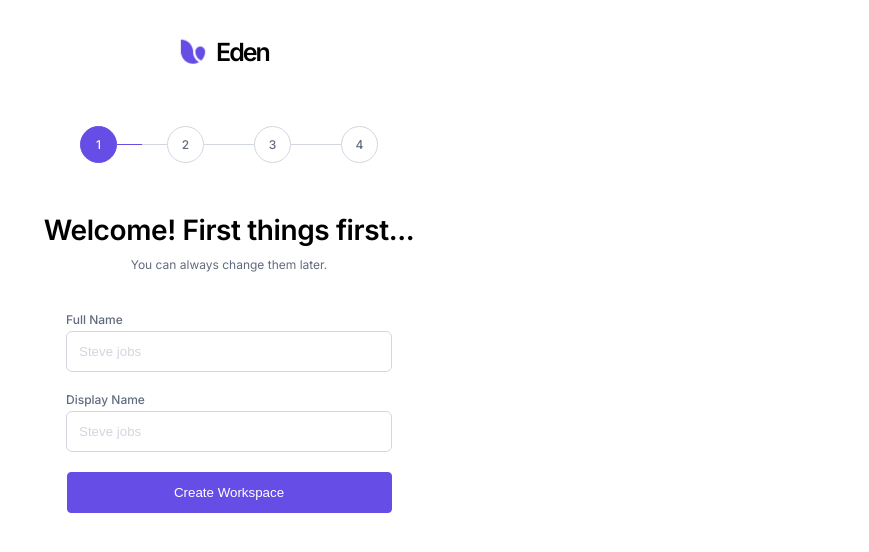
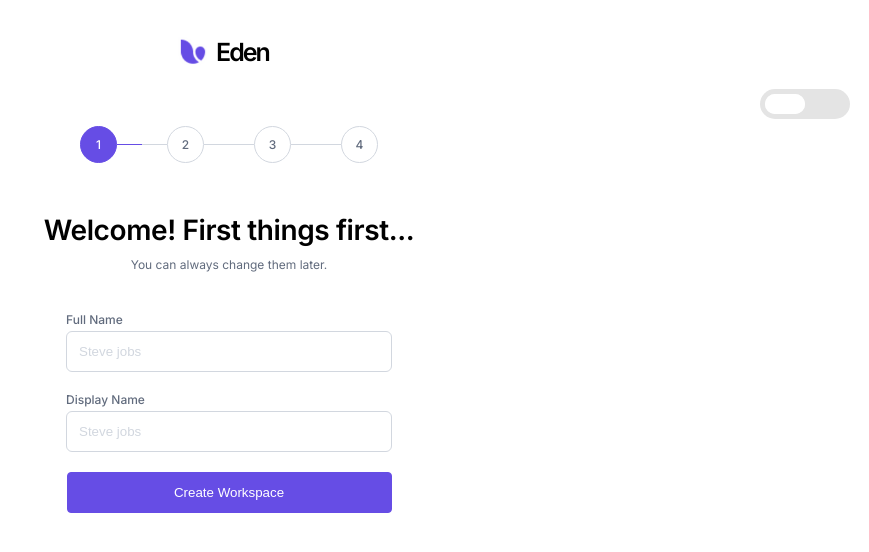
Before and after one commit to HitanshiMehta/CutshortOnboarding, a React (Create React App) app: page / in a window 1280 px wide. Shown: the top 552 px of the page, without its empty margins (411-1280 px from the left). Built offline with nearby package versions, Linux system fonts and the light colour scheme.

Commit message:
toggle added

```diff
--- a/src/App.js
+++ b/src/App.js
@@ -1,9 +1,12 @@
 import { OnBoarding } from "./pages/OnBoarding";
+import { ThemeContextWrapper } from "./Theme/ThemeWrapper";
 
 function App() {
   return (
     <div className="App d-flex">
-      <OnBoarding />
+      <ThemeContextWrapper>
+        <OnBoarding />
+      </ThemeContextWrapper>
     </div>
   );
 }
--- /dev/null
+++ b/src/Context/ThemeContext.js
@@ -0,0 +1,11 @@
+import { createContext } from "react";
+
+export const themes = {
+  dark: "",
+  light: "white-content",
+};
+
+export const ThemeContext = createContext({
+  theme: themes.dark,
+  changeTheme: () => {},
+});
--- /dev/null
+++ b/src/Theme/ThemeWrapper.js
@@ -0,0 +1,28 @@
+import React, { useState, useEffect } from "react";
+import { ThemeContext, themes } from "../Context/ThemeContext";
+
+export const ThemeContextWrapper = (props) => {
+  const [theme, setTheme] = useState(themes.dark);
+
+  function changeTheme(theme) {
+    setTheme(theme);
+  }
+
+  useEffect(() => {
+    switch (theme) {
+      case themes.light:
+        document.body.classList.add("white-content");
+        break;
+      case themes.dark:
+      default:
+        document.body.classList.remove("white-content");
+        break;
+    }
+  }, [theme]);
+
+  return (
+    <ThemeContext.Provider value={{ theme: theme, changeTheme: changeTheme }}>
+      {props.children}
+    </ThemeContext.Provider>
+  );
+};
--- /dev/null
+++ b/src/components/ToggleDark/ToggleDark.js
@@ -0,0 +1,63 @@
+import "./ToggleDark.scss";
+import React from "react";
+
+export const ToggleDark = (props) => {
+  return (
+    <div>
+      <div class="wrapper">
+        <label class="switch">
+          <input
+            type="checkbox"
+            id="checkbox-toggle"
+            onClick={() => {
+              props.toggleDark();
+            }}
+          />
+          <span class="slider">
+            <div class="fish">
+              <div class="body"></div>
+              <div class="eye"></div>
+              <div class="tail"></div>
+            </div>
+          </span>
+          <span class="wave"> </span>
+          <div class="boat">
+            <div class="bottom"></div>
+            <div class="mast"></div>
+            <div class="rectangle-sm"></div>
+            <div class="rectangle-lg"></div>
+          </div>
+        </label>
+      </div>
+
+      <svg viewBox="0 0 180 100" width="100%">
+        <filter width="100%" height="100%" x="0%" y="0%" id="wave">
+          <feTurbulence
+            type="fractalNoise"
+            baseFrequency="0.000001"
+            id="turbulence"
+            numOctaves="1"
+            result="turbulence"
+          >
+            <animate
+              id="noiseAnimate"
+              attributeName="baseFrequency"
+              values="0.095,0.000001;0.025,0.2;"
+              dur="1.4s"
+              repeatCount="indefinite"
+            ></animate>
+          </feTurbulence>
+          <feDisplacementMap
+            in="SourceGraphic"
+            in2="warpOffset"
+            scale="6"
+            dy="10.0rem"
+            xChannelSelector="R"
+            yChannelSelector="G"
+          ></feDisplacementMap>
+          <feGaussianBlur stdDeviation="0.5" />
+        </filter>
+      </svg>
+    </div>
+  );
+};
--- /dev/null
+++ b/src/components/ToggleDark/ToggleDark.scss
@@ -0,0 +1,271 @@
+.wrapper {
+  position: absolute;
+  width: 10%;
+  height: 20%;
+  overflow-y: scroll;
+  right: 0%;
+}
+.wrapper .switch {
+  position: absolute;
+  left: 50%;
+  top: 60%;
+  transform: translate(-50%, -50%);
+  width: 9rem;
+  height: 3rem;
+}
+.wrapper .switch input {
+  display: none;
+}
+.wrapper .switch .wave {
+  position: absolute;
+  top: 0;
+  left: 0;
+  border-radius: 4rem;
+  width: 9rem;
+  height: 3rem;
+  display: none;
+}
+.wrapper .switch .wave:after {
+  content: "";
+  width: 6rem;
+  height: 0.3rem;
+  border-radius: 100%;
+  background: #fff;
+  position: absolute;
+  top: 0.3rem;
+  left: 20%;
+  opacity: 0.4;
+}
+.wrapper .switch .wave:before {
+  content: "";
+  width: 3.5rem;
+  height: 0.2rem;
+  border-radius: 100%;
+  background: #fff;
+  position: absolute;
+  top: 1rem;
+  left: 30%;
+  opacity: 0.3;
+}
+.wrapper .switch .slider {
+  position: absolute;
+  cursor: pointer;
+  top: 0;
+  left: 0;
+  right: 0;
+  bottom: 0;
+  background-color: #e4e4e4;
+  transition: all 1.4s;
+  border-radius: 5rem;
+  z-index: 100;
+  overflow: hidden;
+}
+.wrapper .switch .slider:before,
+.wrapper .switch .slider:after {
+  position: absolute;
+  content: "";
+  height: 2rem;
+  width: 4rem;
+  left: 0.5rem;
+  bottom: 0.5rem;
+  border-radius: 3rem;
+  background-color: #fff;
+}
+.wrapper .switch .slider:before {
+  transition: 0.4s;
+}
+.wrapper .switch .slider:after {
+  transition: 0.5s;
+}
+.wrapper .switch .slider .fish {
+  position: absolute;
+  left: -25%;
+  top: -15%;
+  transition: 1.5s all;
+}
+.wrapper .switch .slider .fish .body {
+  width: 2rem;
+  height: 2rem;
+  background: repeating-linear-gradient(
+    -45deg,
+    #e79c2a,
+    #e79c2a 0.5rem,
+    #fb7813 0.5rem,
+    #fb7813 1rem
+  );
+  border-radius: 0 100% 20% 100%;
+  transform: rotate(-45deg);
+  position: relative;
+}
+.wrapper .switch .slider .fish .eye {
+  position: absolute;
+  top: 0.8rem;
+  left: 1.5rem;
+  width: 0.4rem;
+  height: 0.4rem;
+  background-color: #000;
+  border-radius: 100%;
+}
+.wrapper .switch .slider .fish .eye:after {
+  content: "";
+  width: 1px;
+  height: 1px;
+  background-color: #fff;
+  border-radius: 100%;
+  position: absolute;
+  top: 25%;
+  left: 25%;
+}
+.wrapper .switch .slider .fish .tail {
+  width: 0.5rem;
+  height: 0.5rem;
+  background: repeating-linear-gradient(
+    -45deg,
+    #e79c2a,
+    #e79c2a 0.5rem,
+    #fb7813 0.5rem,
+    #fb7813 1rem
+  );
+  border-radius: 100% 10% 0 10%;
+  transform: rotate(-45deg);
+  position: absolute;
+  left: -0.8rem;
+  top: 40%;
+}
+.wrapper .switch input:checked + .slider {
+  background-color: transparent;
+}
+.wrapper .switch input:checked + .slider .fish {
+  animation: fishMovement 4s linear infinite;
+}
+.wrapper .switch input:checked ~ .wave {
+  background-color: #3398d9;
+  display: block;
+  filter: url(#wave);
+}
+.wrapper .switch input:checked + .slider:before {
+  transform: translateX(4rem);
+}
+.wrapper .switch input:checked + .slider:after {
+  transform: translateX(4rem);
+}
+.wrapper .switch input:checked ~ .boat {
+  top: -25%;
+  opacity: 1;
+  z-index: -1;
+  animation: boatMovement 3s linear alternate infinite;
+}
+.wrapper .switch .boat {
+  position: absolute;
+  top: 100%;
+  left: 25%;
+  width: 4rem;
+  height: 10rem;
+  transition: 0.6s all cubic-bezier(0.68, -0.6, 0.32, 1.6);
+  opacity: 0;
+}
+.wrapper .switch .boat .bottom {
+  border-top: 1.5rem solid #d64242;
+  border-left: 1rem solid transparent;
+  border-right: 1rem solid transparent;
+  height: 0;
+  width: 4rem;
+  border-radius: 2px;
+}
+.wrapper .switch .boat .bottom:after {
+  content: "";
+  width: 5rem;
+  border-top: 4px solid #000;
+  border-left: 3px solid transparent;
+  border-right: 3px solid transparent;
+  height: 0;
+  position: absolute;
+  top: 3px;
+  left: 2px;
+  opacity: 0.2;
+}
+.wrapper .switch .boat .mast {
+  position: absolute;
+  width: 3px;
+  height: 3.5rem;
+  background: #6f4914;
+  left: 70%;
+  bottom: 100%;
+}
+.wrapper .switch .boat .rectangle-sm {
+  width: 0;
+  height: 0;
+  border-top: 1.5rem solid transparent;
+  border-left: 1rem solid #d6d6d6;
+  border-right: 1rem solid transparent;
+  border-radius: 0 0 0 0;
+  position: absolute;
+  left: 80%;
+  bottom: 110%;
+}
+.wrapper .switch .boat .rectangle-lg {
+  width: 0;
+  height: 0;
+  border-top: 2.5rem solid transparent;
+  border-left: 1rem solid transparent;
+  border-right: 1.5rem solid #d6d6d6;
+  border-radius: 0 0 0 0;
+  position: absolute;
+  left: 5%;
+  bottom: 110%;
+}
+.wrapper a {
+  color: #fff;
+  padding: 1.5rem;
+  display: block;
+  font-family: sans-serif;
+  font-size: 1rem;
+  position: absolute;
+}
+svg {
+  display: none;
+}
+@keyframes fishMovement {
+  60% {
+    transform: translate(-50%, 50%);
+  }
+  65% {
+    transform: translate(50%, 50%);
+  }
+  100% {
+    transform: translate(10rem, 50%);
+  }
+}
+@keyframes boatMovement {
+  30% {
+    transform: rotate(-5deg);
+  }
+  60% {
+    transform: rotate(5deg);
+  }
+  100% {
+    transform: rotate(0);
+  }
+}
+@keyframes twinkling {
+  30% {
+    opacity: 0.4;
+  }
+  60% {
+    transform: scale(1.2);
+  }
+  100% {
+    opacity: 1;
+    transform: scale(1);
+  }
+}
+@keyframes rotateSun {
+  100% {
+    transform: rotate(360deg);
+  }
+}
+@keyframes swingCloud {
+  50% {
+    transform: translateX(5rem);
+  }
+}
--- a/src/components/common/Input/Input.scss
+++ b/src/components/common/Input/Input.scss
@@ -33,6 +33,6 @@
 }
 .url-added {
   border-radius: 0rem 0.4rem 0.4rem 0rem;
-  border-left: 0px;
+  border-left: 0rem;
   width: 18rem;
 }
--- a/src/pages/OnBoarding.js
+++ b/src/pages/OnBoarding.js
@@ -3,9 +3,12 @@ import { Pagination } from "../components/common/Pagination/Pagination";
 import { Content } from "../components/Content/Content";
 import { CommonHeader } from "../components/Header/Header";
 import { PageHeader } from "../components/PageHeader/PageHeader";
+import { ToggleDark } from "../components/ToggleDark/ToggleDark";
+import { ThemeContext, themes } from "../Context/ThemeContext";
 import { PageFormColumns, PageFormErrors } from "../utils/commonConstant";
 
 export const OnBoarding = () => {
+  const [darkMode, setDarkMode] = React.useState(true);
   const [page, setPage] = React.useState(1);
 
   const [userDetail, setUserdetail] = React.useState({
@@ -34,7 +37,17 @@ export const OnBoarding = () => {
   };
 
   return (
-    <div>
+    <div className={darkMode ? `Container-dark` : ""}>
+      <ThemeContext.Consumer>
+        {({ changeTheme }) => (
+          <ToggleDark
+            toggleDark={() => {
+              setDarkMode(!darkMode);
+              changeTheme(darkMode ? themes.light : themes.dark);
+            }}
+          />
+        )}
+      </ThemeContext.Consumer>
       <CommonHeader />
       <Pagination
         paginationCount={4}
--- a/src/scss/style.scss
+++ b/src/scss/style.scss
@@ -28,3 +28,7 @@ html {
   font-weight: 600;
   letter-spacing: -0.2rem;
 }
+
+.white-content {
+  background: #e4e4e4;
+}
```
